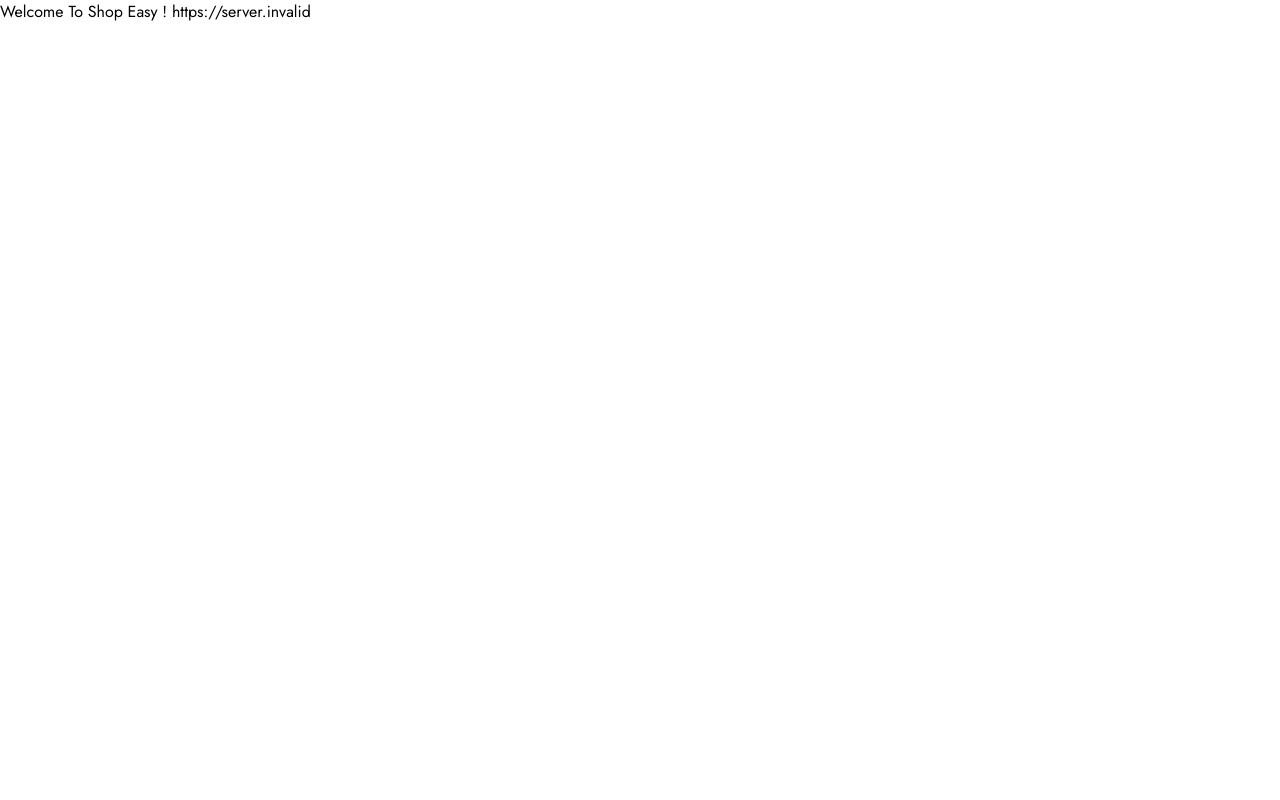
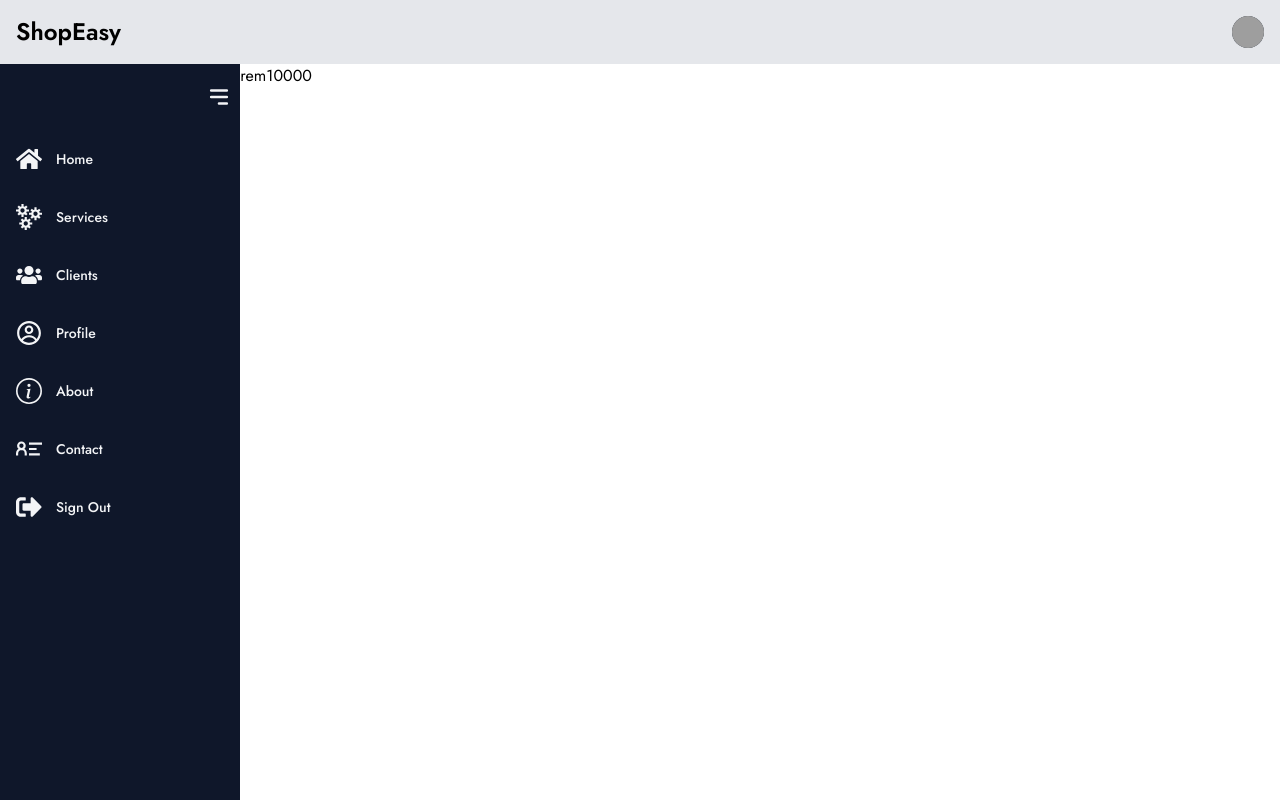
Before and after one commit to SHP05/ShopEasy, a React (Vite) app: page /home in a window 1280 px wide. Built offline with nearby package versions, Linux system fonts and the light colour scheme; no server answers; sample sign-in values are in the browser's storage; grey boxes are pictures that could not be loaded.

Commit message:
Make App Layout

```diff
--- a/package.json
+++ b/package.json
@@ -19,6 +19,7 @@
     "react-dom": "^18.3.1",
     "react-hook-form": "^7.52.2",
     "react-hot-toast": "^2.4.1",
+    "react-icons": "^5.3.0",
     "react-router-dom": "^6.26.0",
     "yup": "^1.4.0"
   },
--- a/src/App.css
+++ b/src/App.css
@@ -1,6 +1,6 @@
 @import url('https://fonts.googleapis.com/css2?family=Jost:ital,wght@0,100..900;1,100..900&display=swap');
 #root {
-  max-width: 1280px;
+  margin: 0px auto;
   margin: 0;
   font-family: 'Jost', sans-serif;
 }
--- a/src/App.tsx
+++ b/src/App.tsx
@@ -5,6 +5,7 @@ import Login from './pages/Login';
 import Register from './pages/Register';
 import { Toaster } from 'react-hot-toast';
 import ProtectedRoute from './components/ui/ProtectedRoute';
+import AppLayout from './components/ui/AppLayout';
 function App() {
   const isLoggedIn = window.localStorage.getItem('loggedIn');
   return (
@@ -20,7 +21,13 @@ function App() {
         )}
 
         {/* protected Routes */}
-        <Route element={<ProtectedRoute />}>
+        <Route
+          element={
+            <ProtectedRoute>
+              <AppLayout />
+            </ProtectedRoute>
+          }
+        >
           <Route path="/login" element={<Navigate to="/" />} />
           <Route path="/register" element={<Navigate to="/" />} />
           <Route path="/" element={<Navigate to="/home" />} />
--- a/src/components/authentication/LoginForm.tsx
+++ b/src/components/authentication/LoginForm.tsx
@@ -8,7 +8,7 @@ import { useLogin } from './useLogin';
 
 function LoginForm() {
   const { login, isPending } = useLogin();
-
+  window.localStorage.setItem('loggedIn', 'true');
   const Schema = yup.object({
     email: yup.string().email().required(),
     password: yup.string().max(8).required(),
@@ -20,16 +20,8 @@ function LoginForm() {
 
   const onSubmit = (data: loginType) => {
     login(data);
-    // login(data);
     console.log(data);
-
-    // reset();
   };
-
-  // const reset = () => {
-  //   resetField('email');
-  //   resetField('password');
-  // };
 
   return (
     <form
--- /dev/null
+++ b/src/components/authentication/useRegister.tsx
@@ -0,0 +1,15 @@
+import { useMutation } from '@tanstack/react-query';
+import { register as registerApi } from '../../services/apiAuth';
+import toast from 'react-hot-toast';
+
+export default function useRegister() {
+  const { mutate: register, isPending } = useMutation({
+    mutationFn: registerApi,
+    onSuccess: (user) => {
+      console.log(user);
+      toast.success('you have successfully Register');
+    },
+  });
+
+  return { register, isPending };
+}
--- /dev/null
+++ b/src/components/ui/AppLayout.tsx
@@ -0,0 +1,17 @@
+import { Outlet } from 'react-router-dom';
+import Header from './Header';
+import Sidebar from './Sidebar';
+
+function AppLayout() {
+  return (
+    <div>
+      <Header />
+      <Sidebar />
+      <main className="ml-14">
+        <Outlet />
+      </main>
+    </div>
+  );
+}
+
+export default AppLayout;
--- /dev/null
+++ b/src/components/ui/Header.tsx
@@ -0,0 +1,160 @@
+function Header() {
+  return (
+    <nav className="bg-gray-200 border-gray-200 dark:bg-gray-900">
+      <div className="max-w-screen-xl flex flex-wrap items-center justify-between mx-auto p-4">
+        <a
+          href="https://flowbite.com/"
+          className="flex items-center space-x-3 rtl:space-x-reverse"
+        >
+          {/* <img
+            src="https://flowbite.com/docs/images/logo.svg"
+            className="h-8"
+            alt="ShopEasy Logo"
+          /> */}
+          <span className="self-center text-2xl font-semibold whitespace-nowrap dark:text-white">
+            ShopEasy
+          </span>
+        </a>
+        <div className="flex items-center md:order-2 space-x-3 md:space-x-0 rtl:space-x-reverse">
+          <button
+            type="button"
+            className="flex text-sm bg-gray-800 rounded-full md:me-0 focus:ring-4 focus:ring-gray-300 dark:focus:ring-gray-600"
+            id="user-menu-button"
+            aria-expanded="false"
+            data-dropdown-toggle="user-dropdown"
+            data-dropdown-placement="bottom"
+          >
+            <span className="sr-only">Open user menu</span>
+            <img
+              className="w-8 h-8 rounded-full"
+              src="/docs/images/people/profile-picture-3.jpg"
+              alt="user photo"
+            />
+          </button>
+          {/* <!-- Dropdown menu --> */}
+          <div
+            className="z-50 hidden my-4 text-base list-none bg-white divide-y divide-gray-100 rounded-lg shadow dark:bg-gray-700 dark:divide-gray-600"
+            id="user-dropdown"
+          >
+            <div className="px-4 py-3">
+              <span className="block text-sm text-gray-900 dark:text-white">
+                Bonnie Green
+              </span>
+              <span className="block text-sm  text-gray-500 truncate dark:text-gray-400">
+                name@flowbite.com
+              </span>
+            </div>
+            <ul className="py-2" aria-labelledby="user-menu-button">
+              <li>
+                <a
+                  href="#"
+                  className="block px-4 py-2 text-sm text-gray-700 hover:bg-gray-100 dark:hover:bg-gray-600 dark:text-gray-200 dark:hover:text-white"
+                >
+                  Dashboard
+                </a>
+              </li>
+              <li>
+                <a
+                  href="#"
+                  className="block px-4 py-2 text-sm text-gray-700 hover:bg-gray-100 dark:hover:bg-gray-600 dark:text-gray-200 dark:hover:text-white"
+                >
+                  Settings
+                </a>
+              </li>
+              <li>
+                <a
+                  href="#"
+                  className="block px-4 py-2 text-sm text-gray-700 hover:bg-gray-100 dark:hover:bg-gray-600 dark:text-gray-200 dark:hover:text-white"
+                >
+                  Earnings
+                </a>
+              </li>
+              <li>
+                <a
+                  href="#"
+                  className="block px-4 py-2 text-sm text-gray-700 hover:bg-gray-100 dark:hover:bg-gray-600 dark:text-gray-200 dark:hover:text-white"
+                >
+                  Sign out
+                </a>
+              </li>
+            </ul>
+          </div>
+          {/* <button
+            data-collapse-toggle="navbar-user"
+            type="button"
+            className="inline-flex items-center p-2 w-10 h-10 justify-center text-sm text-gray-500 rounded-lg md:hidden hover:bg-gray-100 focus:outline-none focus:ring-2 focus:ring-gray-200 dark:text-gray-400 dark:hover:bg-gray-700 dark:focus:ring-gray-600"
+            aria-controls="navbar-user"
+            aria-expanded="false"
+          >
+            <span className="sr-only">Open main menu</span>
+            <svg
+              className="w-5 h-5"
+              aria-hidden="true"
+              xmlns="http://www.w3.org/2000/svg"
+              fill="none"
+              viewBox="0 0 17 14"
+            >
+              <path
+                stroke="currentColor"
+                stroke-linecap="round"
+                stroke-linejoin="round"
+                stroke-width="2"
+                d="M1 1h15M1 7h15M1 13h15"
+              />
+            </svg>
+          </button> */}
+        </div>
+        {/* <div
+          className="items-center justify-between hidden w-full md:flex md:w-auto md:order-1"
+          id="navbar-user"
+        >
+          <ul className="flex flex-col font-medium p-4 md:p-0 mt-4 border border-gray-100 rounded-lg bg-gray-50 md:space-x-8 rtl:space-x-reverse md:flex-row md:mt-0 md:border-0 md:bg-white dark:bg-gray-800 md:dark:bg-gray-900 dark:border-gray-700">
+            <li>
+              <a
+                href="#"
+                className="block py-2 px-3 text-white bg-blue-700 rounded md:bg-transparent md:text-blue-700 md:p-0 md:dark:text-blue-500"
+                aria-current="page"
+              >
+                Home
+              </a>
+            </li>
+            <li>
+              <a
+                href="#"
+                className="block py-2 px-3 text-gray-900 rounded hover:bg-gray-100 md:hover:bg-transparent md:hover:text-blue-700 md:p-0 dark:text-white md:dark:hover:text-blue-500 dark:hover:bg-gray-700 dark:hover:text-white md:dark:hover:bg-transparent dark:border-gray-700"
+              >
+                About
+              </a>
+            </li>
+            <li>
+              <a
+                href="#"
+                className="block py-2 px-3 text-gray-900 rounded hover:bg-gray-100 md:hover:bg-transparent md:hover:text-blue-700 md:p-0 dark:text-white md:dark:hover:text-blue-500 dark:hover:bg-gray-700 dark:hover:text-white md:dark:hover:bg-transparent dark:border-gray-700"
+              >
+                Services
+              </a>
+            </li>
+            <li>
+              <a
+                href="#"
+                className="block py-2 px-3 text-gray-900 rounded hover:bg-gray-100 md:hover:bg-transparent md:hover:text-blue-700 md:p-0 dark:text-white md:dark:hover:text-blue-500 dark:hover:bg-gray-700 dark:hover:text-white md:dark:hover:bg-transparent dark:border-gray-700"
+              >
+                Pricing
+              </a>
+            </li>
+            <li>
+              <a
+                href="#"
+                className="block py-2 px-3 text-gray-900 rounded hover:bg-gray-100 md:hover:bg-transparent md:hover:text-blue-700 md:p-0 dark:text-white md:dark:hover:text-blue-500 dark:hover:bg-gray-700 dark:hover:text-white md:dark:hover:bg-transparent dark:border-gray-700"
+              >
+                Contact
+              </a>
+            </li>
+          </ul>
+        </div> */}
+      </div>
+    </nav>
+  );
+}
+
+export default Header;
--- a/src/components/ui/ProtectedRoute.tsx
+++ b/src/components/ui/ProtectedRoute.tsx
@@ -1,8 +1,12 @@
 import { Outlet, Navigate } from 'react-router-dom';
 
-function ProtectedRoute() {
+type childrenType = {
+  children: JSX.Element;
+};
+
+function ProtectedRoute({ children }: childrenType) {
   const isLoggedIn = window.localStorage.getItem('loggedIn');
-  return isLoggedIn === 'true' ? <Outlet /> : <Navigate to="/" />;
+  return isLoggedIn === 'true' ? children : <Navigate to="/" />;
 }
 
 export default ProtectedRoute;
--- /dev/null
+++ b/src/components/ui/Sidebar.tsx
@@ -0,0 +1,56 @@
+import React, { useState } from 'react';
+import { Link } from 'react-router-dom';
+import { HiMenuAlt3 } from 'react-icons/hi';
+import { FaHome, FaUsers, FaSignOutAlt } from 'react-icons/fa';
+import { GrServices } from 'react-icons/gr';
+import { CgProfile } from 'react-icons/cg';
+import { BsInfoCircle } from 'react-icons/bs';
+import { GrContactInfo } from 'react-icons/gr';
+
+function Sidebar() {
+  const menus = [
+    { name: 'Home', Link: '/', icon: FaHome },
+    { name: 'Services', Link: '/', icon: GrServices },
+    { name: 'Clients', Link: '/', icon: FaUsers },
+    { name: 'Profile', Link: '/', icon: CgProfile },
+    { name: 'About', Link: '/', icon: BsInfoCircle },
+    { name: 'Contact', Link: '/', icon: GrContactInfo },
+    { name: 'Sign Out', Link: '/', icon: FaSignOutAlt },
+  ];
+
+  const [isOpen, setiOOpen] = useState(true);
+  return (
+    <div
+      className={`bg-slate-900 h-screen p-2 text-gray-100 ${isOpen ? 'w-60' : 'w-14'} duration-500 fixed`}
+    >
+      <div className="py-3 flex justify-end">
+        <HiMenuAlt3
+          size={26}
+          onClick={() => {
+            setiOOpen(!isOpen);
+          }}
+          className="cursor-pointer"
+        />
+      </div>
+      <div className="flex flex-col mt-4 gap-4 relative">
+        {menus.map((link, i) => (
+          <Link
+            to={link.Link}
+            key={i}
+            className="flex items-center text-sm gap-3.5 font-medium p-2  hover:bg-gray-600 rounded-md"
+          >
+            <div>{React.createElement(link.icon, { size: '26' })}</div>
+            <h2
+              style={{ transitionDelay: `${i + 3}00ms` }}
+              className={`whitespace-pre duration-500 ${!isOpen && 'opacity-0 translate-x-28 overflow-hidden'}`}
+            >
+              {isOpen && link.name}
+            </h2>
+          </Link>
+        ))}
+      </div>
+    </div>
+  );
+}
+
+export default Sidebar;
--- a/src/pages/Home.tsx
+++ b/src/pages/Home.tsx
@@ -1,7 +1,5 @@
-const BackendURL = import.meta.env.VITE_API_URL;
-
 function Home() {
-  return <div>Welcome To Shop Easy ! {import.meta.env.VITE_URL}</div>;
+  return <div>Welcome To Shop Easy ! lorem10000</div>;
 }
 
 export default Home;
```
Also changed, not shown: src/components/authentication/RegisterForm.tsx (+7 -12 lines), 1 other file (tests, documents, lock files or other folders).
